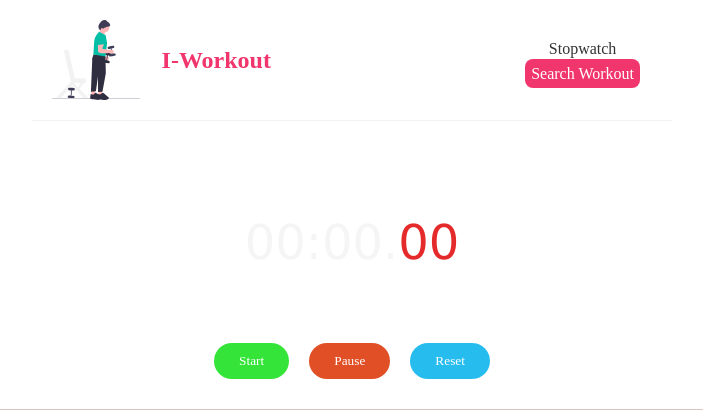
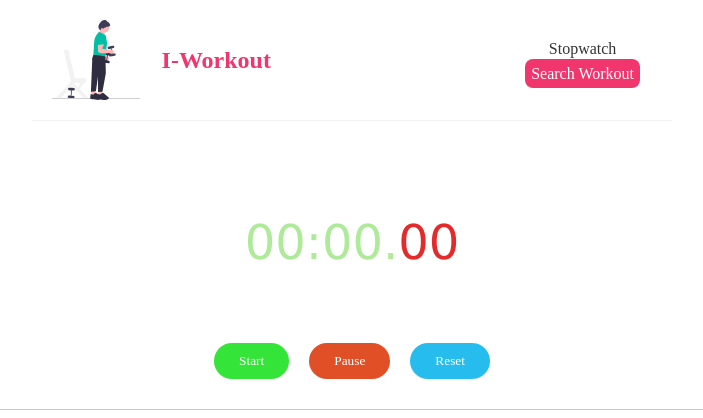
Before and after one commit to youba1993/I-workout, a React (Create React App) app: page /stopwatch in a window 1280 px wide. Shown: the top 418 px of the page, without its empty margins (288-991 px from the left). Built offline with nearby package versions, Linux system fonts and the light colour scheme.

Commit message:
adding timer

```diff
--- a/src/App.css
+++ b/src/App.css
@@ -125,7 +125,7 @@
 .digits{
   font-family: Verdana, Geneva, Tahoma, sans-serif;
   font-size: 3rem;
-  color:  #f5f5f5;
+  color:  #afea9a;
 }
 
 .mili-sec{
```
Also changed, not shown: 1 other file (tests, documents, lock files or other folders).
